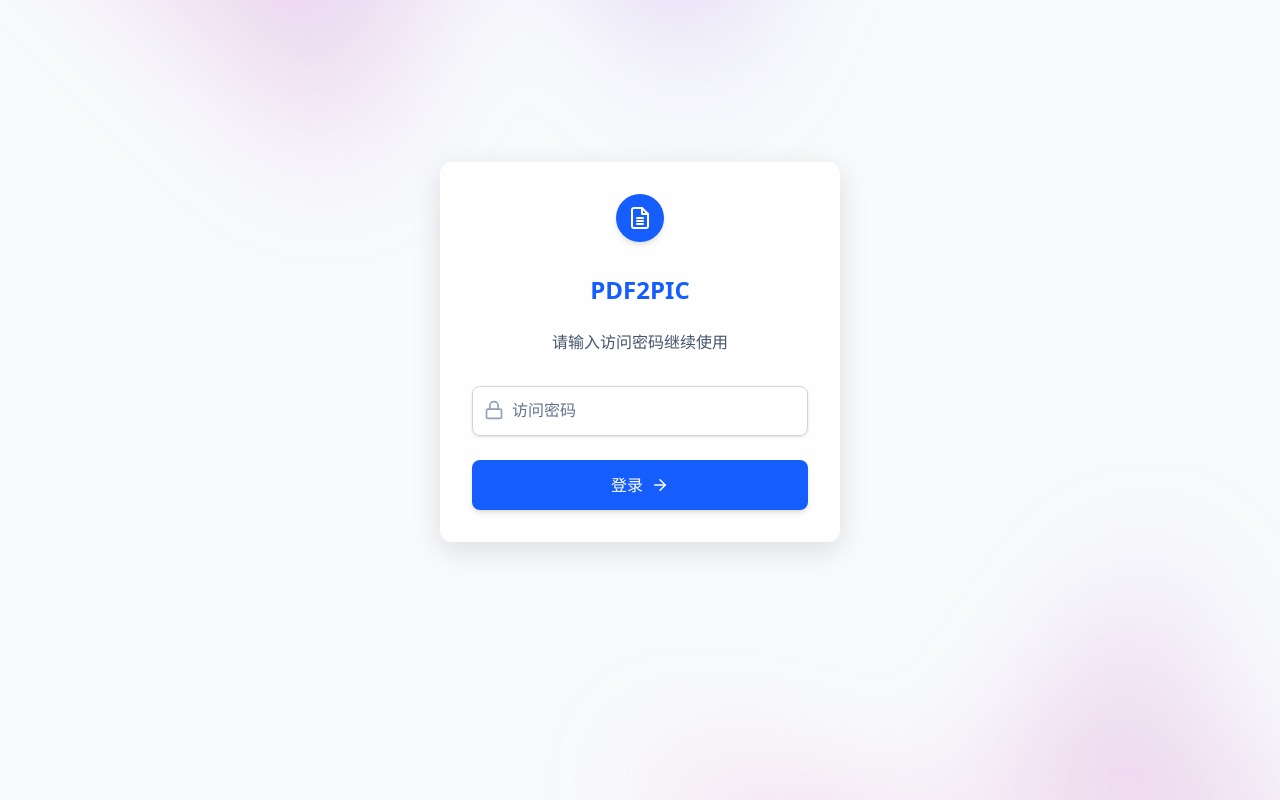
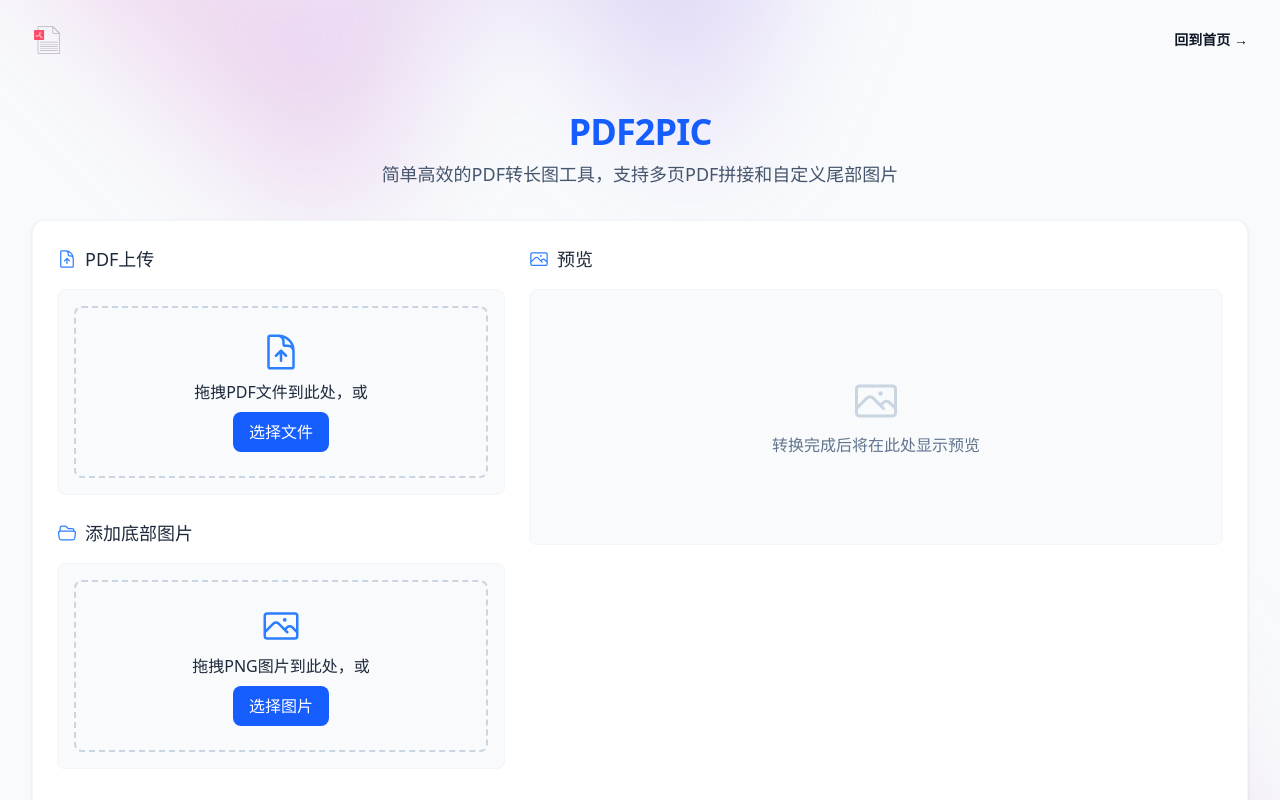
Before and after one commit to 2019YKL/pdf2pic, a Next.js app: page /app in a window 1280 px wide. Shown: the top 800 px of the page. Built offline with nearby package versions, Linux system fonts and the light colour scheme.

Commit message:
修复首页跳转问题

```diff
--- a/app/app/page.tsx
+++ b/app/app/page.tsx
@@ -2,37 +2,33 @@
 
 import { useEffect, useState } from 'react';
 import { useRouter } from 'next/navigation';
-import Login from '@/components/Login';
 import PDFUploader from '@/components/PDFUploader';
 import Header from '@/components/Header';
 import { AuthProvider } from '@/contexts/AuthContext';
 
 export default function AppPage() {
-  const [isAuthenticated, setIsAuthenticated] = useState<boolean>(false);
+  // 默认设置为已认证状态，不需要密码验证
+  const [isAuthenticated, setIsAuthenticated] = useState<boolean>(true);
   const [loading, setLoading] = useState<boolean>(true);
   const router = useRouter();
 
   useEffect(() => {
-    // 检查本地存储中的认证状态
+    // 自动将用户设置为已认证状态（已屏蔽密码验证功能）
     try {
-      const authStatus = localStorage.getItem('pdf2pic-auth');
-      if (authStatus === 'authenticated') {
-        setIsAuthenticated(true);
-      }
+      localStorage.setItem('pdf2pic-auth', 'authenticated');
     } catch (error) {
       console.error('无法访问localStorage:', error);
     }
     setLoading(false);
   }, []);
 
+  // 保留此函数以防其他组件仍需调用，但总是返回成功
   const handleLogin = (success: boolean) => {
-    if (success) {
     try {
       localStorage.setItem('pdf2pic-auth', 'authenticated');
       setIsAuthenticated(true);
     } catch (error) {
       console.error('无法访问localStorage:', error);
-      }
     }
   };
 
@@ -49,7 +45,7 @@ export default function AppPage() {
 
   return (
     <AuthProvider>
-      {isAuthenticated && <Header />}
+      <Header />
       <main className="relative isolate flex min-h-screen flex-col items-center [padding-block:2rem] [padding-inline:1rem] sm:[padding-inline:1.5rem] lg:[padding-inline:2rem]">
         {/* 顶部背景元素 */}
         <div
@@ -65,9 +61,7 @@ export default function AppPage() {
           />
         </div>
 
-        {!isAuthenticated ? (
-          <Login onLogin={handleLogin} />
-        ) : (
+        {/* 移除了条件判断，直接显示 PDF 处理工具 */}
         <div className="w-full max-w-7xl animate-fadeIn">
           <div className="mb-8 text-center">
             <h1 className="text-3xl font-bold tracking-tight sm:text-4xl mb-2">
@@ -86,7 +80,6 @@ export default function AppPage() {
             <p>&copy; {new Date().getFullYear()} PDF2PIC - PDF转长图工具</p>
           </footer>
         </div>
-        )}
 
         {/* 底部背景元素 */}
         <div
```
Lines whose indentation alone changed are shown as unchanged.
